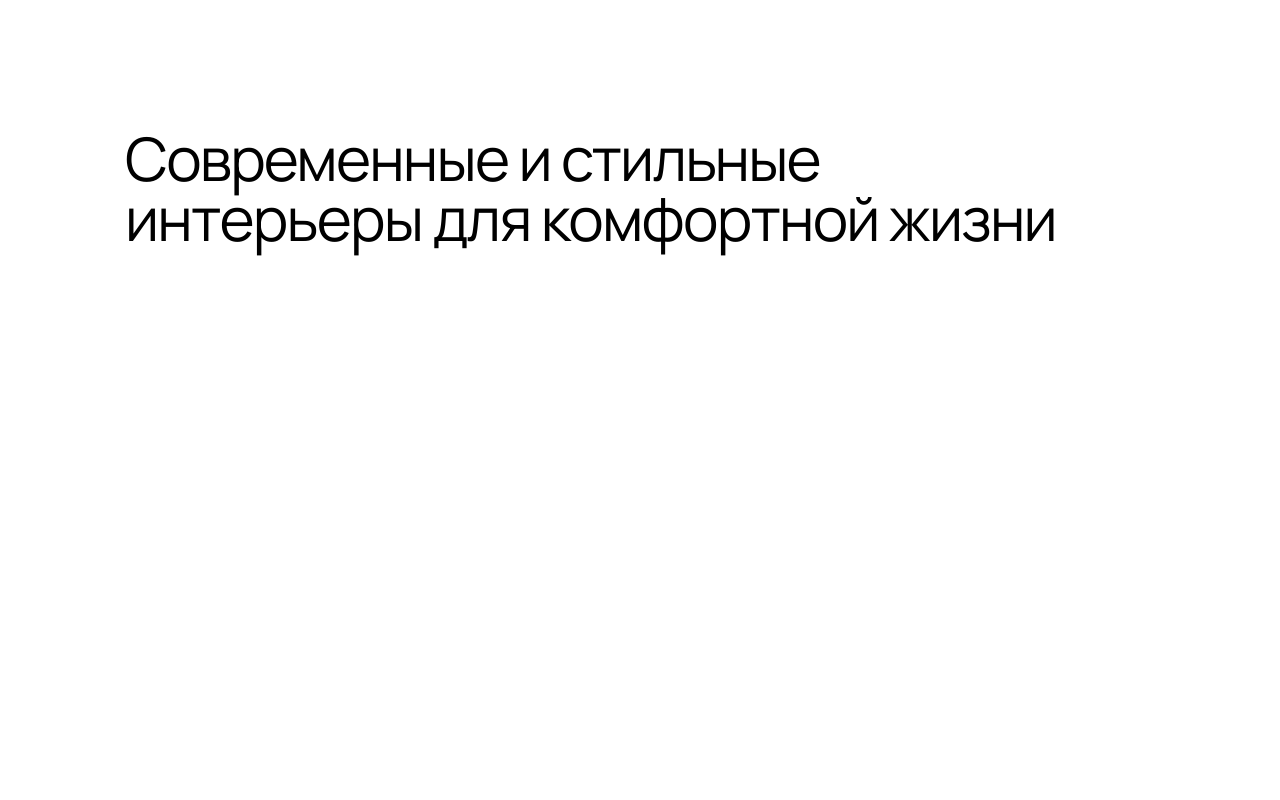
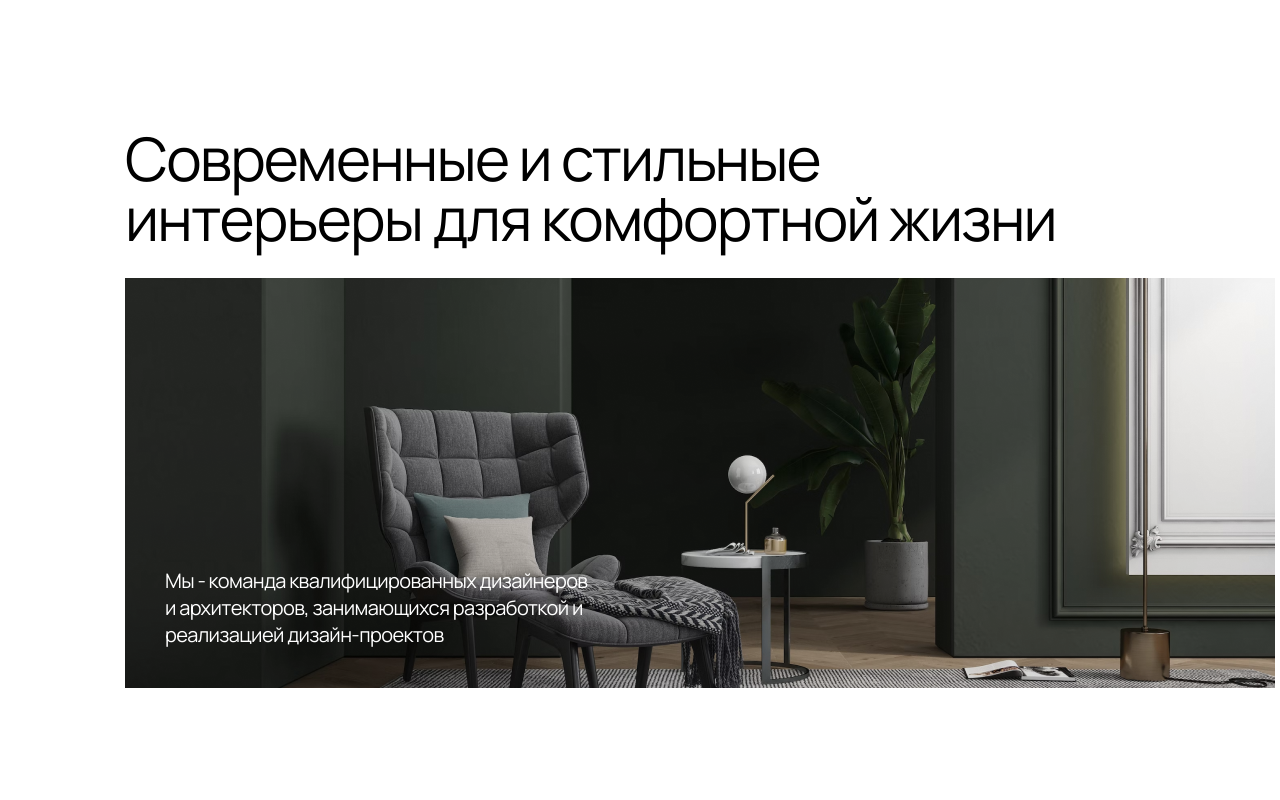
Before and after one commit to DmitryKomarovit/module-1, a plain HTML site: page index.html in a window 1280 px wide. Shown: the top 800 px of the page. Drawn offline with Linux system fonts and the light colour scheme; the site is published under a folder, as on GitHub Pages, so addresses that start at the root find nothing.

Commit message:
Update styles.css

```diff
--- a/styles.css
+++ b/styles.css
@@ -28,7 +28,7 @@ h1 {
     width: 1150px;
     height: 410px;
 
-    background-image: url('/Rectangle 1.png');
+    background-image: url('Rectangle 1.png');
     background-repeat: no-repeat;
     margin-bottom: 150px;
 }
```
